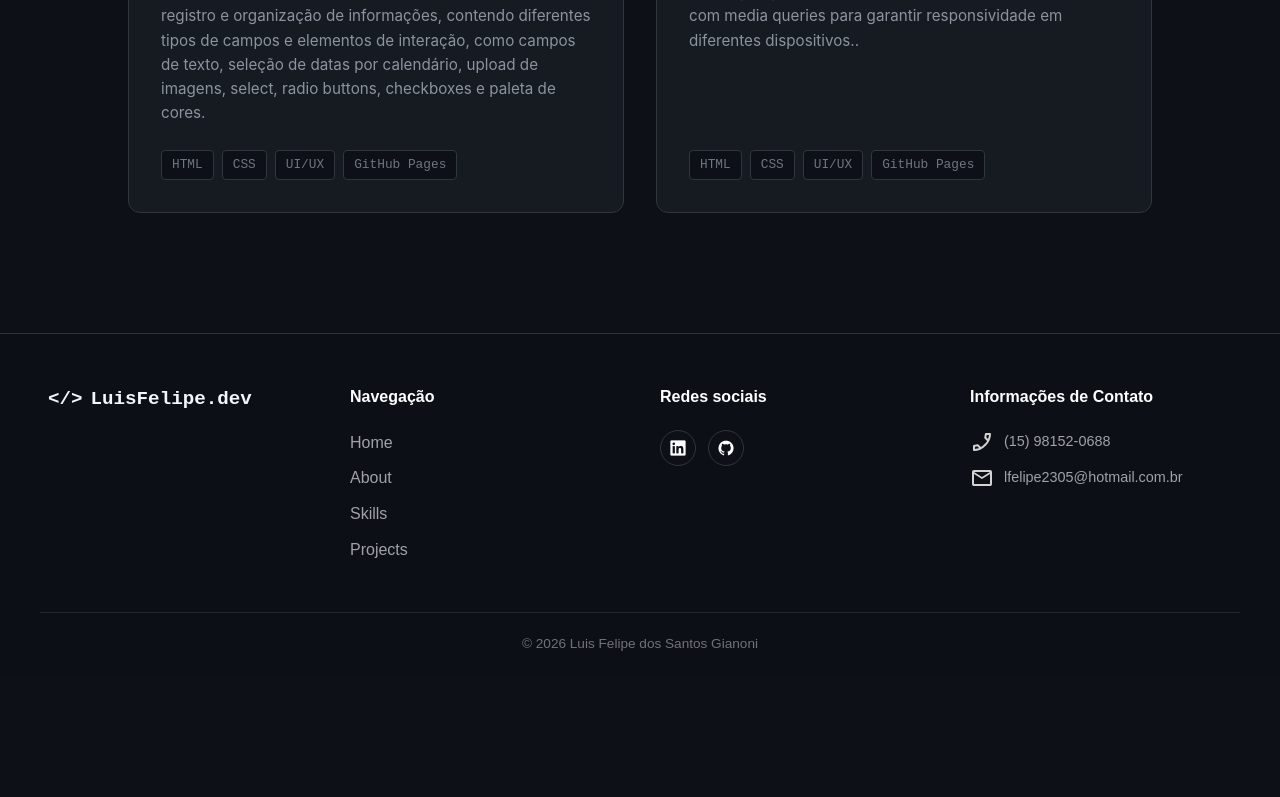
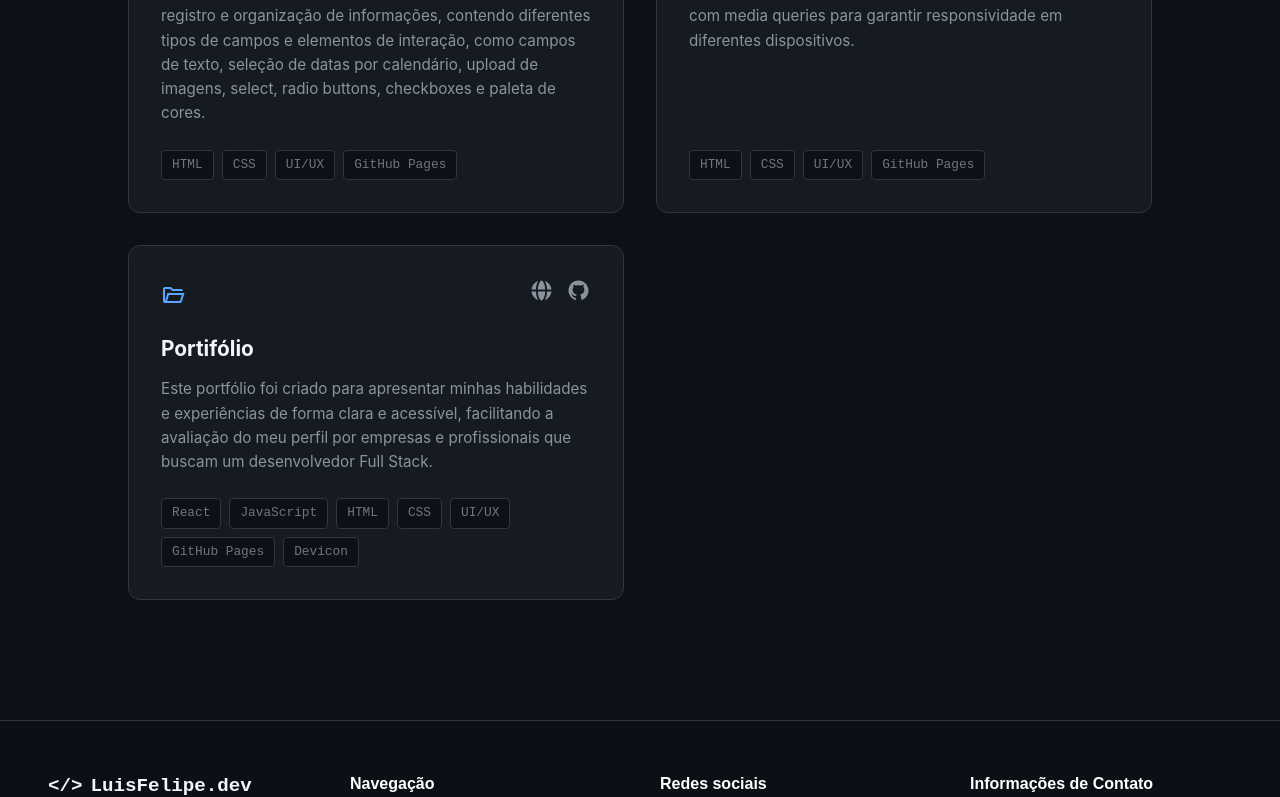
Before and after one commit to lfelipegianoni/Portfolio, a React (Vite) app: page / in a window 1280 px wide. Shown: the part 2341-3138 px from the top of the page. Before the commit the page ends 3016 px from the top, so only its background shows below. Built offline with nearby package versions, Linux system fonts and the light colour scheme.

Commit message:
add project portifolio

```diff
--- a/src/sections/Project/index.jsx
+++ b/src/sections/Project/index.jsx
@@ -26,7 +26,7 @@ export function Project (){
                     siteHref="https://lfelipegianoni.github.io/jornada-viagens/"
                     gitHref="https://github.com/lfelipegianoni/jornada-viagens"
                     title="Jornada Viagens"
-                    description="Landing page com diversos cards e textos, implementada com media queries para garantir responsividade em diferentes dispositivos.."
+                    description="Landing page com diversos cards e textos, implementada com media queries para garantir responsividade em diferentes dispositivos."
                     tags={[
                         "HTML",
                         "CSS",
@@ -34,6 +34,21 @@ export function Project (){
                         "GitHub Pages"
                     ]}
                 />
+                <ProjectCard
+                    siteHref="https://lfelipegianoni.github.io/jornada-viagens/"
+                    gitHref="https://github.com/lfelipegianoni/Portfolio"
+                    title="Portifólio"
+                    description="Este portfólio foi criado para apresentar minhas habilidades e experiências de forma clara e acessível, facilitando a avaliação do meu perfil por empresas e profissionais que buscam um desenvolvedor Full Stack."
+                    tags={[
+                        "React",
+                        "JavaScript",
+                        "HTML",
+                        "CSS",
+                        "UI/UX",
+                        "GitHub Pages",
+                        "Devicon",
+                    ]}
+                />
             </div>
         </section>
     )
```
